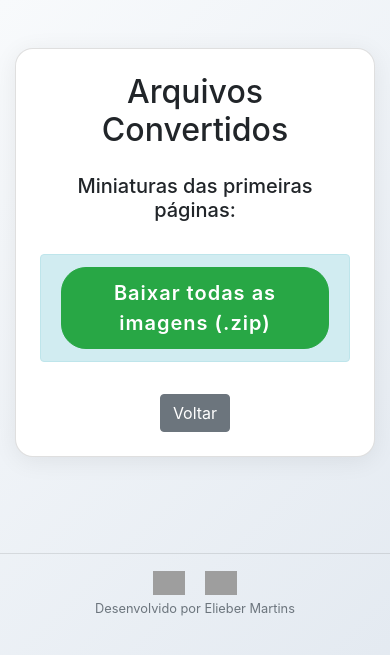
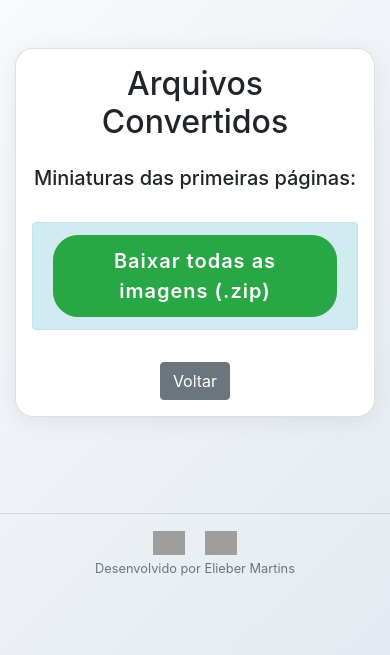
Before and after one commit to elieber-fernandes/i-hate-pdf-webapp, a Flask app: page /output in a window 390 px wide. Shown: the top 655 px of the page. Run offline with Flask 3, Linux system fonts and the light colour scheme; some libraries are stand-ins or nearby versions; grey boxes are pictures that could not be loaded.

Commit message:
Update output.html deixar mais responsivo

```diff
--- a/templates/output.html
+++ b/templates/output.html
@@ -3,6 +3,7 @@
 <head>
     <meta charset="UTF-8">
     <title>Arquivos Convertidos</title>
+    <meta name="viewport" content="width=device-width, initial-scale=1.0">
     <link rel="stylesheet" href="https://stackpath.bootstrapcdn.com/bootstrap/4.5.2/css/bootstrap.min.css">
     <style>
         body {
@@ -10,11 +11,11 @@
             min-height: 100vh;
         }
         .thumb-img {
-            max-width: 100px;
-            max-height: 140px;
+            max-width: 100%;
+            height: 140px;
             object-fit: cover;
             border: 1px solid #ccc;
-            margin: 5px;
+            margin-bottom: 8px;
             border-radius: 8px;
             box-shadow: 0 2px 8px rgba(0,0,0,0.07);
         }
@@ -28,6 +29,11 @@
             font-weight: 600;
             letter-spacing: 1px;
         }
+        @media (max-width: 575.98px) {
+            .card {
+                padding: 1rem !important;
+            }
+        }
     </style>
 </head>
 <body>
@@ -36,13 +42,12 @@
         <h2 class="mb-4 text-center">Arquivos Convertidos</h2>
         {% if thumbnails %}
             <h5 class="text-center">Miniaturas das primeiras páginas:</h5>
-            <div class="d-flex flex-wrap justify-content-center mb-4">
+            <div class="row justify-content-center mb-4">
                 {% for (filename, link) in thumbnails %}
-                    <div class="text-center mr-3 mb-3">
+                    <div class="col-6 col-sm-4 col-md-3 text-center mb-4 d-flex flex-column align-items-center">
                         <img src="{{ link }}" class="thumb-img" alt="{{ filename }}">
-                        <div style="font-size: 0.8em;">{{ filename }}</div>
+                        <div style="font-size: 0.8em; word-break: break-all;">{{ filename }}</div>
                         {% if individual_links %}
-                            <!-- Procura o link individual correspondente -->
                             {% for fname, flink in individual_links %}
                                 {% if fname == filename %}
                                     <a href="{{ flink }}" class="btn btn-outline-primary btn-sm mt-2" download>Baixar</a>
@@ -56,7 +61,6 @@
         <div class="alert alert-info text-center">
             <a href="{{ zip_link }}" class="btn btn-success btn-lg">Baixar todas as imagens (.zip)</a>
         </div>
-
         <div class="text-center">
             <a href="{{ url_for('index') }}" class="btn btn-secondary mt-3">Voltar</a>
         </div>
```
